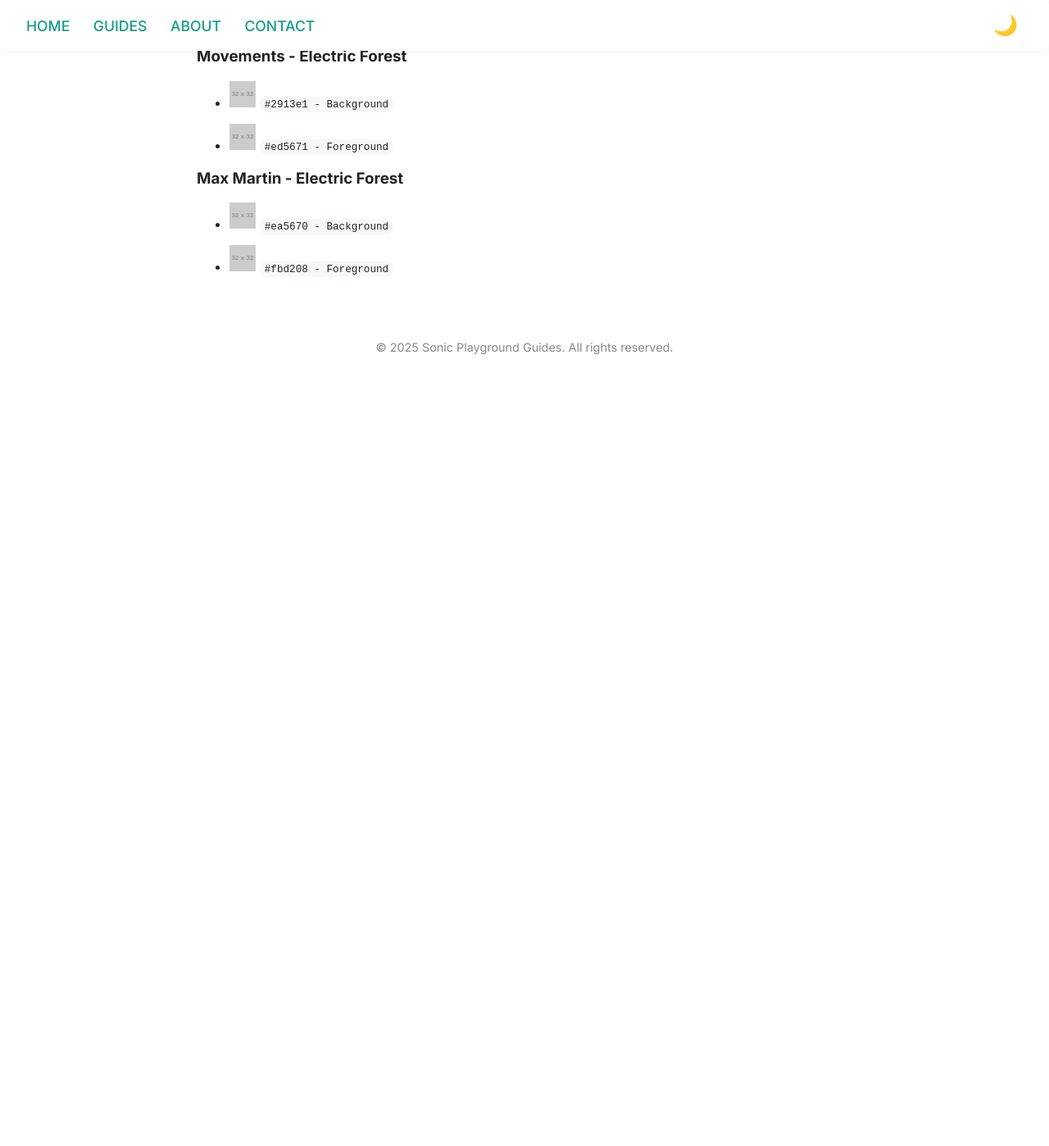
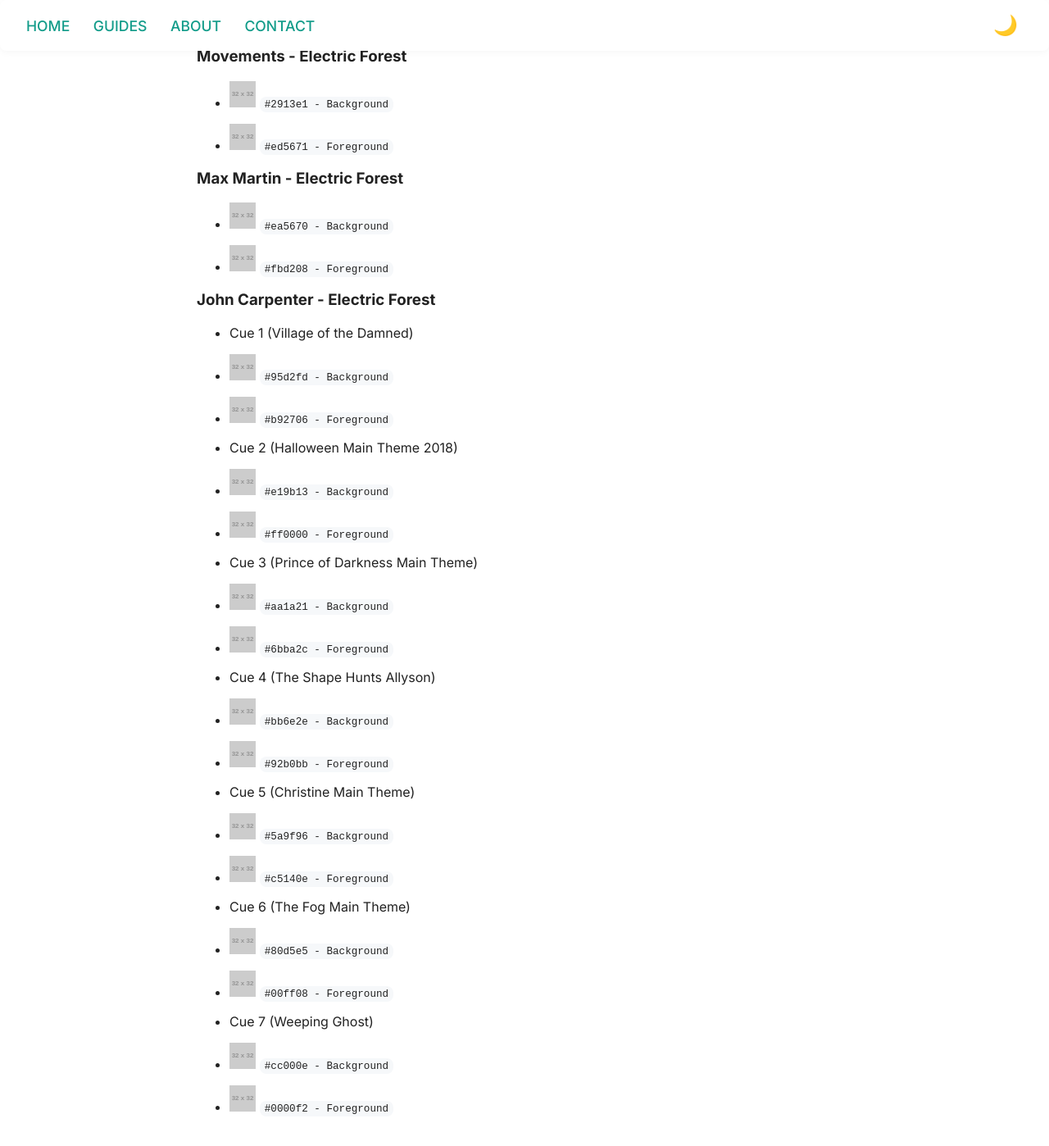
Before and after one commit to buryhoganllc/sonic-playground-guides, a Jekyll site: the page built from guides/electric-forest.md, in a window 1280 px wide and 1400 px high, scrolled down 14625 px. Shown: the whole window at 82% size. Built offline with Jekyll 4.4.1, drawn with Linux system fonts in a browser that asks for light colours; before the commit the page ends 15089 px from its top, so only the background shows below that.

Commit message:
docs: update Appendix C with John Carpenter hex codes

```diff
--- a/guides/electric-forest.md
+++ b/guides/electric-forest.md
@@ -471,3 +471,40 @@
 - ![#ea5670](https://placehold.co/32x32/ea5670/ea5670.png) `#ea5670 - Background`
 
 - ![#fbd208](https://placehold.co/32x32/fbd208/fbd208.png) `#fbd208 - Foreground`
+
+### John Carpenter - Electric Forest
+
+- Cue 1 (Village of the Damned)
+- ![#ea5670](https://placehold.co/32x32/95d2fd/95d2fd.png) `#95d2fd - Background`
+
+- ![#fbd208](https://placehold.co/32x32/b92706/b92706.png) `#b92706 - Foreground`
+
+- Cue 2 (Halloween Main Theme 2018)
+- ![#ea5670](https://placehold.co/32x32/e19b13/e19b13.png) `#e19b13 - Background`
+
+- ![#fbd208](https://placehold.co/32x32/ff0000/ff0000.png) `#ff0000 - Foreground`
+
+- Cue 3 (Prince of Darkness Main Theme)
+- ![#ea5670](https://placehold.co/32x32/aa1a21/aa1a21.png) `#aa1a21 - Background`
+
+- ![#fbd208](https://placehold.co/32x32/6bba2c/6bba2c.png) `#6bba2c - Foreground`
+
+- Cue 4 (The Shape Hunts Allyson)
+- ![#ea5670](https://placehold.co/32x32/bb6e2e/bb6e2e.png) `#bb6e2e - Background`
+
+- ![#fbd208](https://placehold.co/32x32/92b0bb/92b0bb.png) `#92b0bb - Foreground`
+
+- Cue 5 (Christine Main Theme)
+- ![#ea5670](https://placehold.co/32x32/5a9f96/5a9f96.png) `#5a9f96 - Background`
+
+- ![#fbd208](https://placehold.co/32x32/c5140e/c5140e.png) `#c5140e - Foreground`
+
+- Cue 6 (The Fog Main Theme)
+- ![#ea5670](https://placehold.co/32x32/80d5e5/80d5e5.png) `#80d5e5 - Background`
+
+- ![#fbd208](https://placehold.co/32x32/00ff08/00ff08.png) `#00ff08 - Foreground`
+
+- Cue 7 (Weeping Ghost)
+- ![#ea5670](https://placehold.co/32x32/cc000e/cc000e.png) `#cc000e - Background`
+
+- ![#fbd208](https://placehold.co/32x32/0000f2/0000f2.png) `#0000f2 - Foreground`
```
